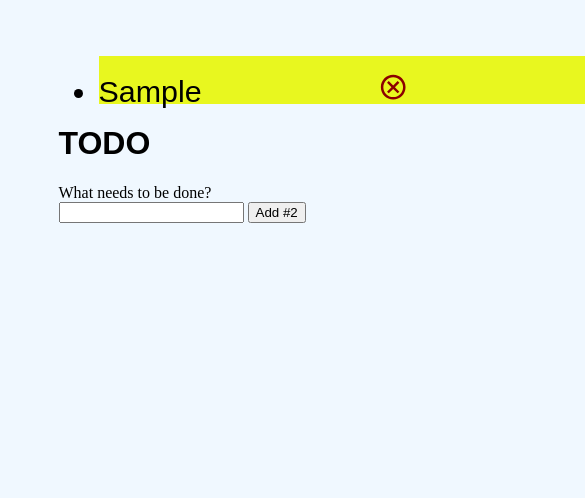
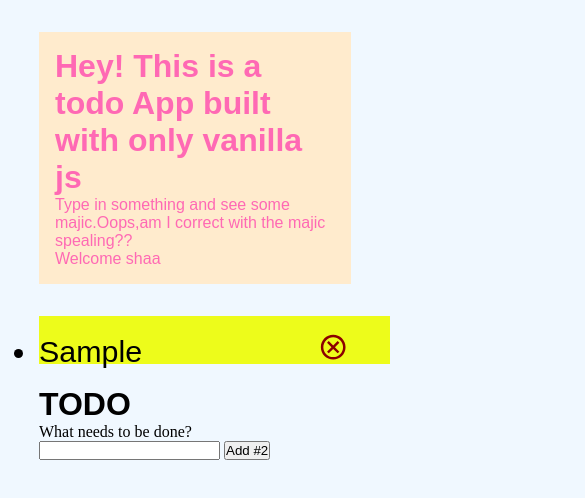
Before and after one commit to kelvinsekx/kelvintodo, a plain HTML site: page index.html in a window 390 px wide. Both pictures are taken after typing "Sample" into the empty fields and a click on the input "Add #1". Shown: the top 498 px of the page, 585 px wide, since content can reach past the window. Drawn offline with nearby package versions, Linux system fonts and the light colour scheme.

Commit message:
changin stuff

```diff
--- a/index.html
+++ b/index.html
@@ -13,6 +13,11 @@
 </head>
 <body>
     <div class="main">
+        <div id="introduction">
+            <h3>Hey! This is a todo App built with only vanilla js</h3>
+            <p>Type in something and see some majic.Oops,am I correct with the majic spealing??</p>
+            <p>Welcome shaa</p>
+        </div>
         <ul id="todo"></ul>
 
         <h1>TODO</h1>
--- a/script.js
+++ b/script.js
@@ -7,7 +7,7 @@ let append     = document.getElementById('todo')
 inputValue.value=""
 
 function doSomething(){
-    let appendIt = append
+    // let appendIt = append
     if(inputValue.value !== ""){
         let node = document.createElement('li')
         var textnode =  document.createTextNode(inputValue.value)
@@ -17,16 +17,21 @@ function doSomething(){
 
         node.appendChild(textnode)
         node.appendChild(icon)
-        appendIt.appendChild(node)
+        append.appendChild(node)
 
-        let lar=appendIt.getElementsByTagName('li').length
+
+        let lar=append.getElementsByTagName('li').length
         submit.value='Add #'.concat(lar+1)
 
+        icon.addEventListener('click',deleteList)
         function deleteList(){
-            node.style.display="none"
-        }
-        icon.addEventListener('click',deleteList)
+            append.removeChild(node)
+            submit.value='Add #'.concat(lar)
+         }
+
+
     }
+
     inputValue.value =''
 
 }
--- a/style.css
+++ b/style.css
@@ -2,9 +2,14 @@ body{
     font-size: 1rem;
     background-color: aliceblue;
 }
+ul,*{
+    margin: 0;
+    padding: 0;
+    display: flex-block;
+}
 div.main{
     margin: 0 auto;
-    width: 70vw;
+    width: 80vw;
     padding: 2rem;
 }
 
@@ -17,12 +22,44 @@ h1{
 ul li{
     font-size: 1.9rem;
     background-color: rgb(232, 247, 31);
-    width: 35rem;
+    width: 60vw;
     height: 3rem;
     padding: 1rem  auto 0.9rem auto;
     margin-top: 7px;
     font-weight: 400;
     font-family: Arial, Helvetica, sans-serif;
+}
+div#introduction{
+    background-color: blanchedalmond;
+    padding: 1rem;
+    margin-bottom: 2rem;
+    font-family: Arial, Helvetica, sans-serif;
+    color: hotpink;
+}
+div#introduction h3{
+    font-size: 2rem;
+
+}
+ul#todo{
+    margin-bottom: 1.4rem;
+}
+@media only screen and (max-width: 400px) {
+    div.main{
+        margin: 0 auto;
+        padding: 2rem;
+    }
+    ul li {
+        font-size: 1.9rem;
+        background-color: rgb(237, 252, 27);
+        width: 90vw;
+        height: 3rem;
+        padding: 1rem  auto 0.9rem auto;
+        margin-top: 7px;
+        font-weight: 400;
+        flex-wrap: wrap;
+        flex-basis: content;
+        font-family: Arial, Helvetica, sans-serif;
+  }
 }
 ul i{
     font-size: 2rem;
```
